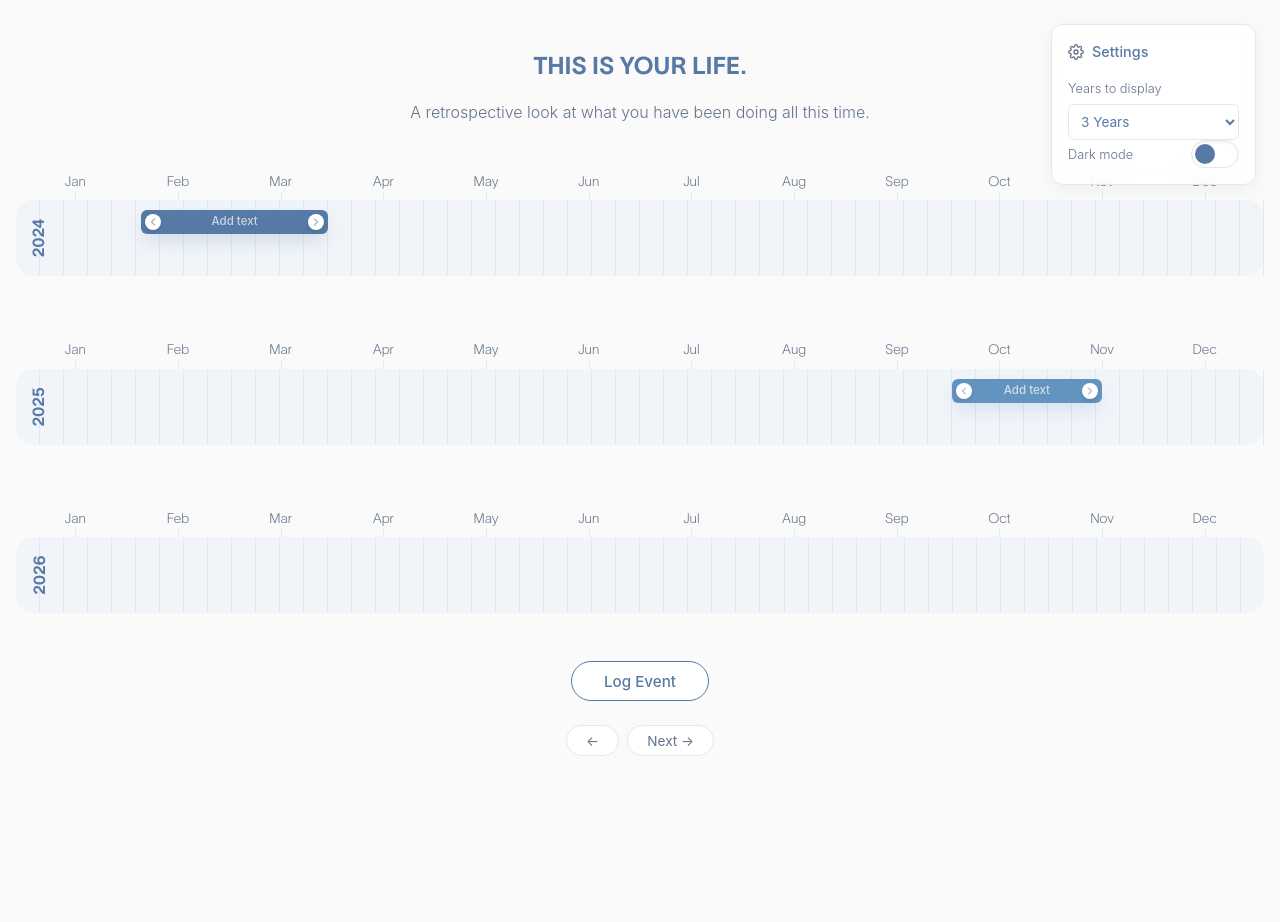
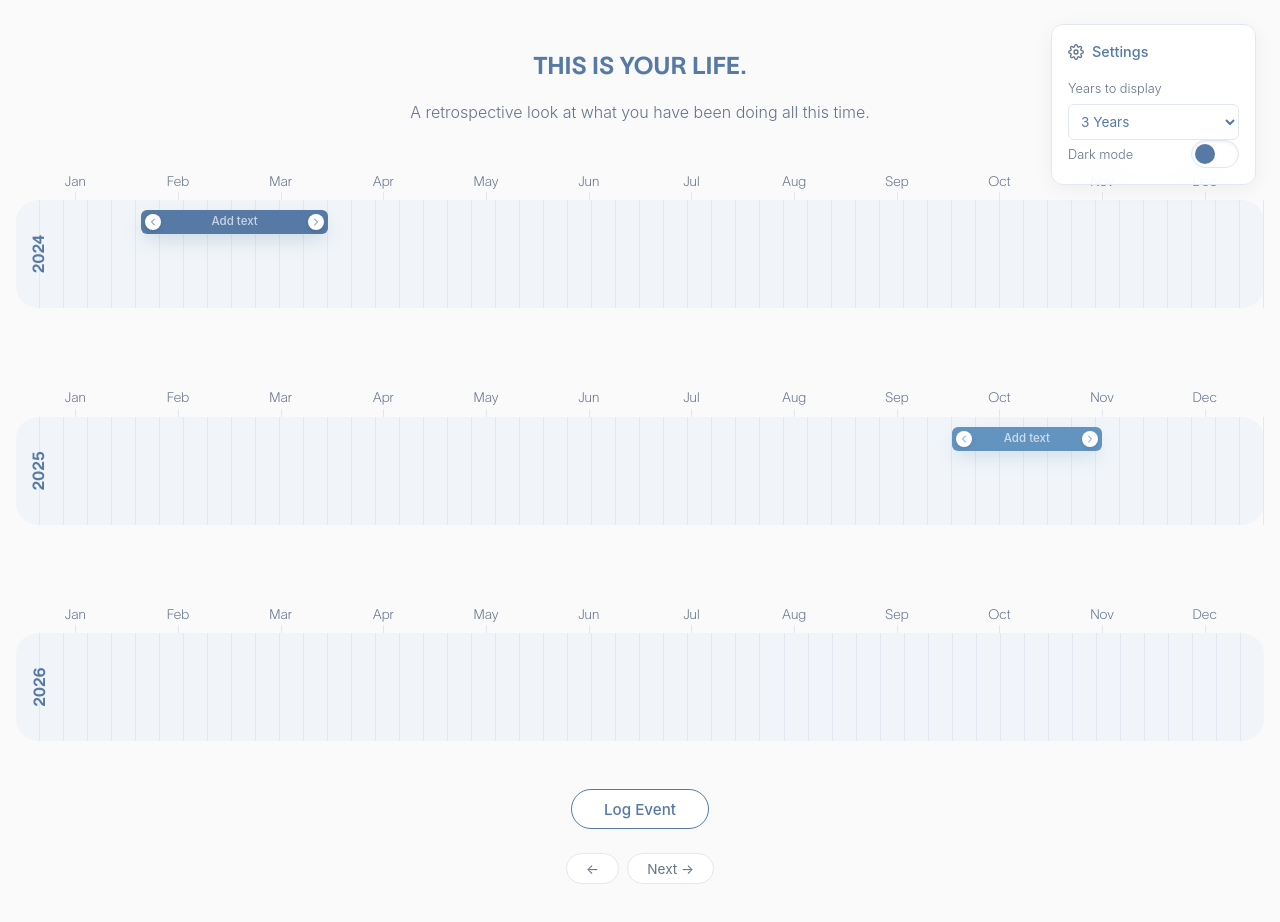
Before and after one commit to miggu/timeline, a React (Vite) app: page / in a window 1280 px wide. Shown: the top 922 px of the page. Before the commit the page ends 804 px from the top, so only its background shows below. Built offline with nearby package versions, Linux system fonts and the light colour scheme; a web font is replaced by a local one.

Commit message:
Expand timeline row capacity

```diff
--- a/src/styles/timeline-row.css
+++ b/src/styles/timeline-row.css
@@ -30,9 +30,9 @@
 }
 
 .timeline-row__track {
-	height: 76px;
+	height: 108px;
 	background-color: var(--track-bg);
-	border-radius: 18px;
+	border-radius: 22px;
 	display: flex;
 	position: relative;
 	overflow: visible;
--- a/src/styles/timeline.css
+++ b/src/styles/timeline.css
@@ -26,6 +26,6 @@
 	width: 100%;
 	display: flex;
 	flex-direction: column;
-	gap: 4rem;
+	gap: 5rem;
 	margin-bottom: 3rem;
 }
--- a/src/timeline.ts
+++ b/src/timeline.ts
@@ -3,7 +3,7 @@ import type { ResizeEdge, TimelineEvent } from "./types";
 export const WEEK_COUNT = 52;
 export const WEEK_PERCENT = 100 / WEEK_COUNT;
 export const MIN_EVENT_WIDTH_PERCENT = WEEK_PERCENT;
-export const MAX_EVENT_LANES = 2;
+export const MAX_EVENT_LANES = 3;
 export const EVENT_BLOCK_TOP = 10;
 export const EVENT_BLOCK_HEIGHT = 24;
 export const EVENT_LANE_GAP = 8;
```
